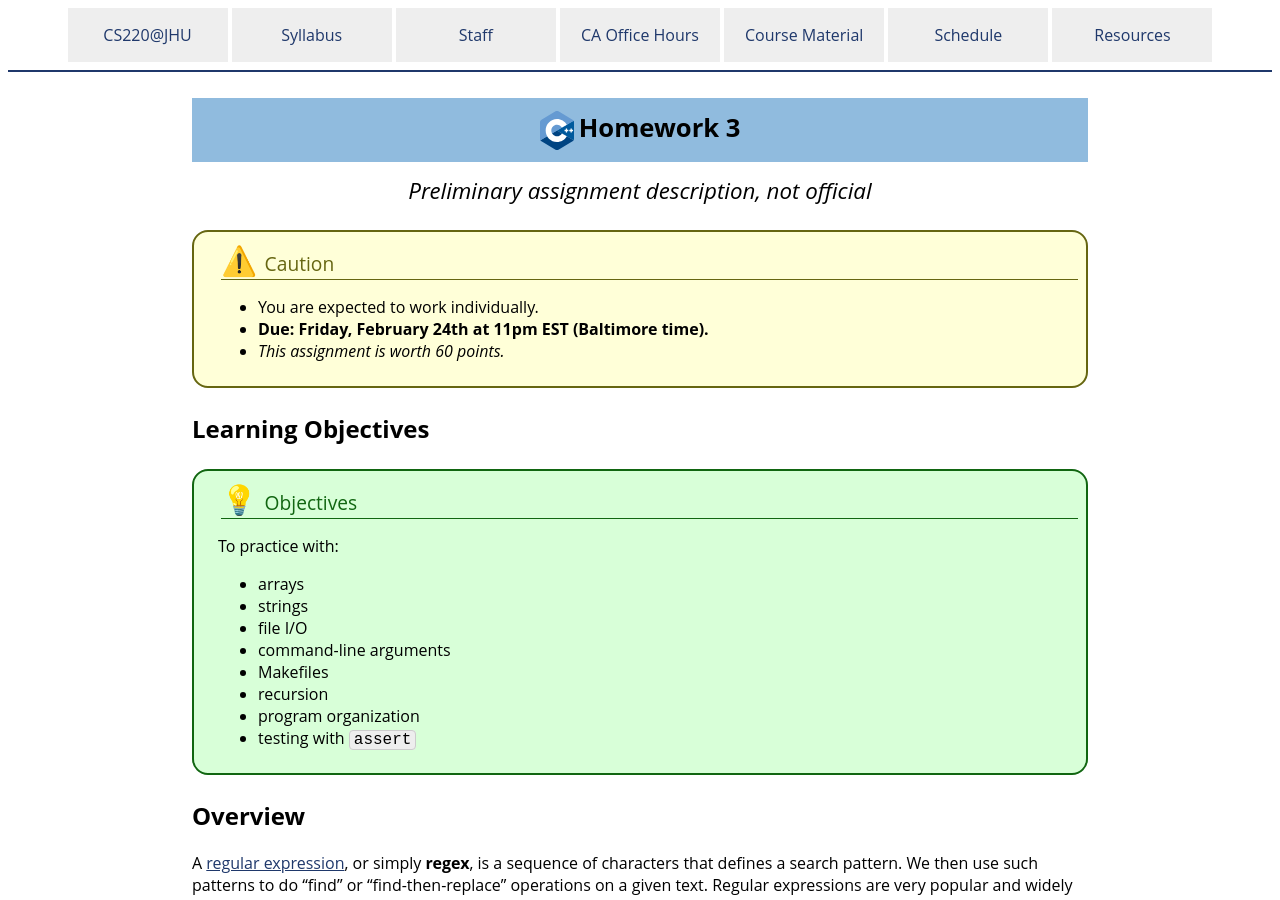
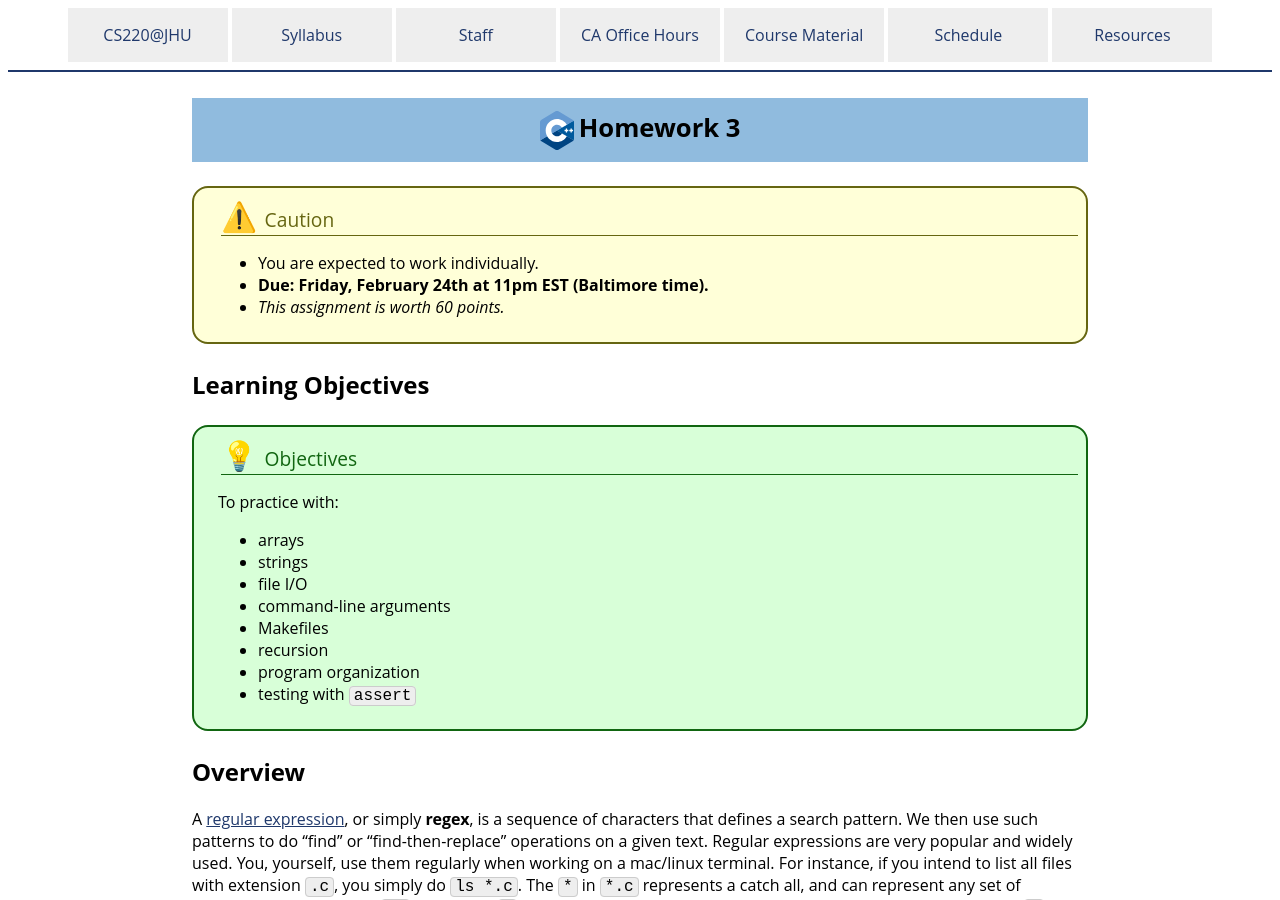
Before and after one commit to vivek-booshan/cs220-sp23, a Jekyll site: the page built from assign/hw3.md, in a window 1280 px wide and 900 px high. Built offline with Jekyll 4.4.1, drawn with Linux system fonts in a browser that asks for light colours.

Commit message:
prepare for posting hw3

```diff
--- a/assign/hw3.md
+++ b/assign/hw3.md
@@ -3,10 +3,6 @@ id: hw3
 layout: default
 title: Homework 3
 ---
-
-<div style="font-size: 140%; font-style: italic; text-align: center;">
-Preliminary assignment description, not official
-</div>
 
 <div class='admonition caution'>
 <div class='title'>Caution</div>
```
Also changed, not shown: index.md (+1 -0 lines), schedule.md (+1 -1 lines).
